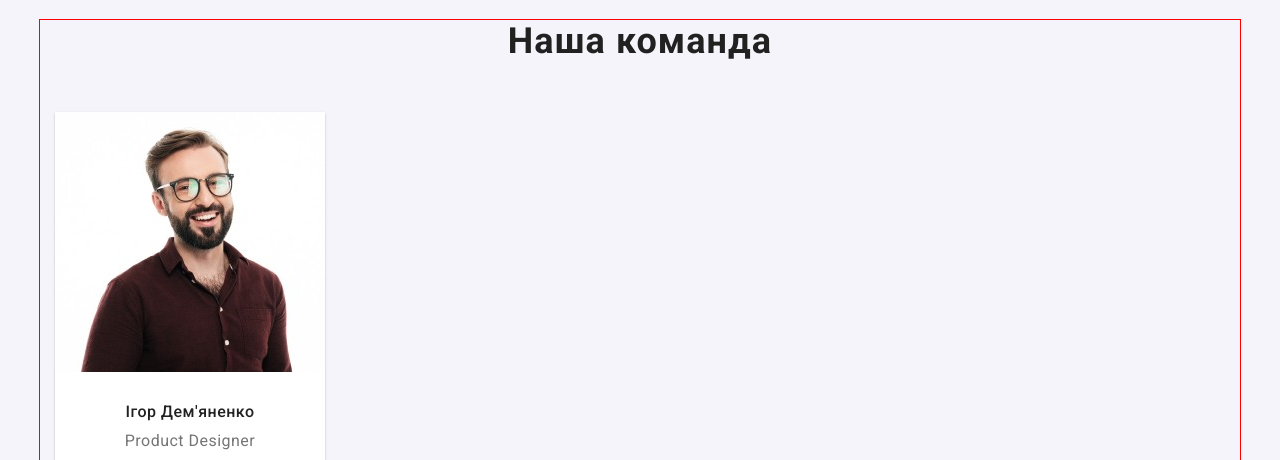
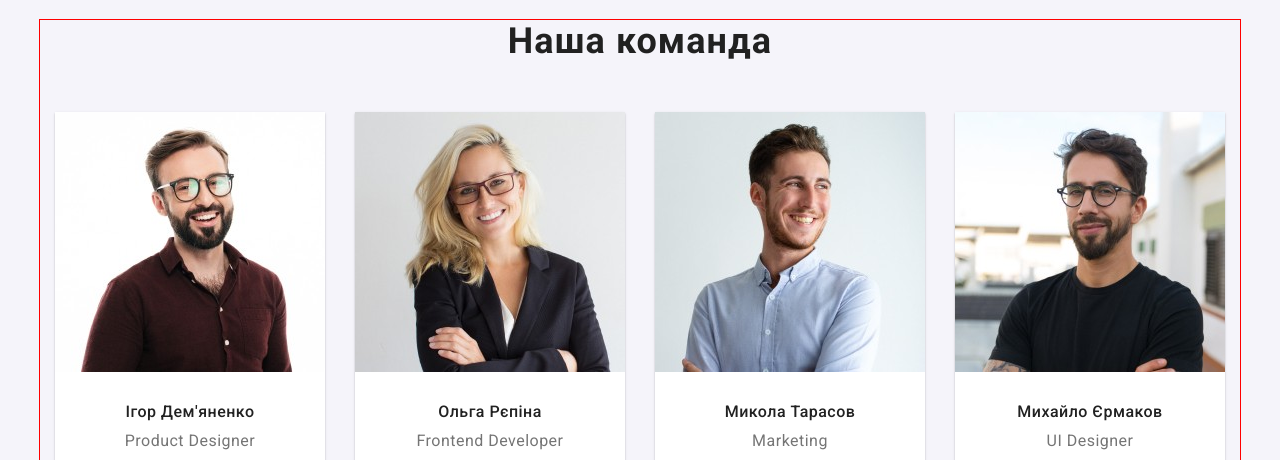
Before and after one commit to Pitt-ON/goit-markup-hw-08, a plain HTML site: page index.html in a window 1280 px wide. Shown: the part 1670-2130 px from the top of the page. Drawn offline with nearby package versions, Linux system fonts and the light colour scheme.

Commit message:
team end

```diff
--- a/sass/layouts/_team.scss
+++ b/sass/layouts/_team.scss
@@ -23,31 +23,40 @@
 
   &__list {
     @extend %list;
+    display: block;
 
-
+    @media screen and (min-width: 768px) {
+      @include flex(wrap);
+    }
   }
 
   &__item {
-
+    margin-bottom: 30px;
 
     background: $basic-bg-cl;
     box-shadow: 0px 1px 3px rgba(0, 0, 0, 0.12), 0px 1px 1px rgba(0, 0, 0, 0.14), 0px 2px 1px rgba(0, 0, 0, 0.2);
     border-radius: 0px 0px 4px 4px;
 
     @media screen and (min-width: 768px) {
-      width: 354px;
+      @include item(1, $gap, 2);
+      margin-bottom: 0;
     }
 
     @media screen and (min-width: 1200px) {
-      width: 270px;
+      @include item(3, $gap, 4);
     }
   }
 
+  &__item:last-child {
+    margin-bottom: 0;
+  }
+
   &__wrap {
-    padding: 24px;
+    padding-top: 30px;
+    padding-bottom: 24px;
 
     @media screen and (min-width: 1200px) {
-      padding: 30px;
+      padding-bottom: 30px;
     }
   }
 
```
Also changed, not shown: css/main.css, css/main.min.css, 2 other files.
